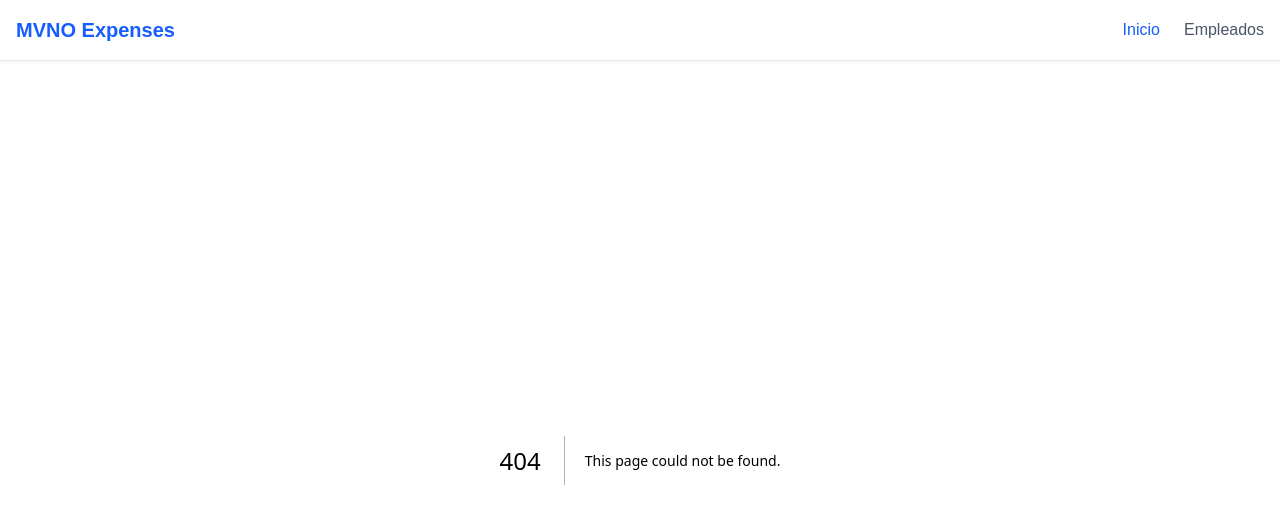
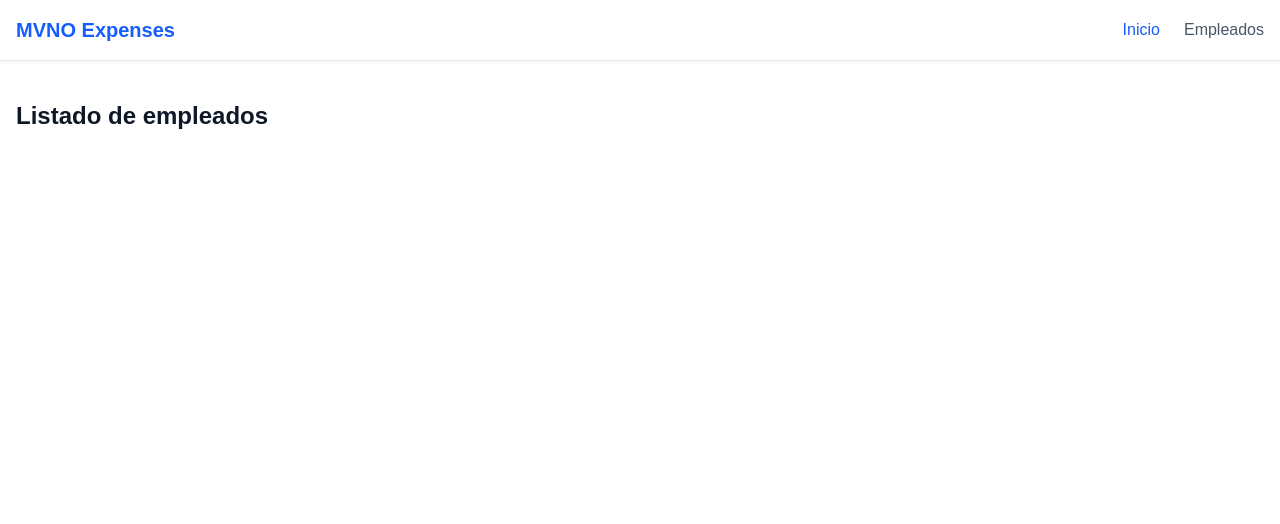
Before and after one commit to LuisAlbertoPerezDeLaCruz/mvno-expenses-dos, a Next.js app: page /employees in a window 1280 px wide. Before the commit this address had no page. Shown: the top 524 px of the page. Built offline with nearby package versions, Linux system fonts and the light colour scheme.

Commit message:
Incluida pagina employees

```diff
--- /dev/null
+++ b/app/employees/page.tsx
@@ -0,0 +1,12 @@
+export default function Employees() {
+  return (
+    <div>
+      {/* Contenido principal */}
+      <main className="max-w-7xl mx-auto px-4 py-10">
+        <h2 className="text-2xl font-bold text-gray-900">
+          Listado de empleados
+        </h2>
+      </main>
+    </div>
+  );
+}
```
